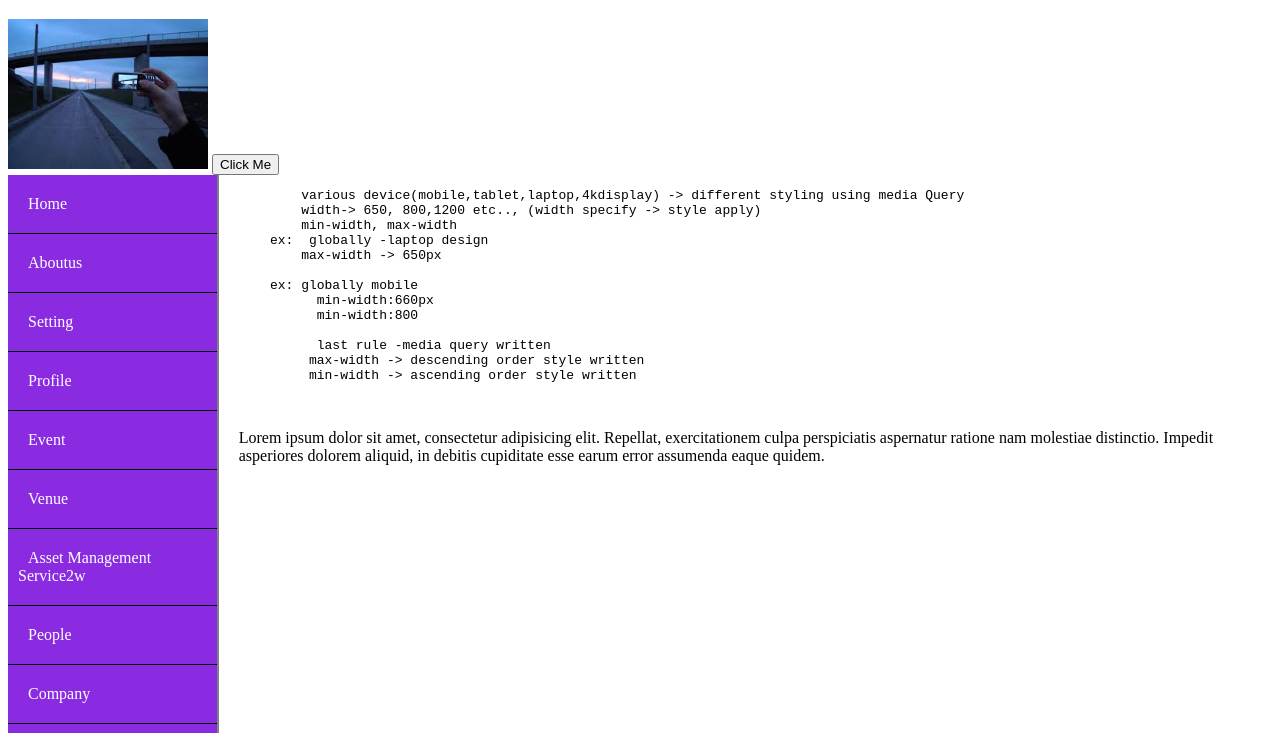
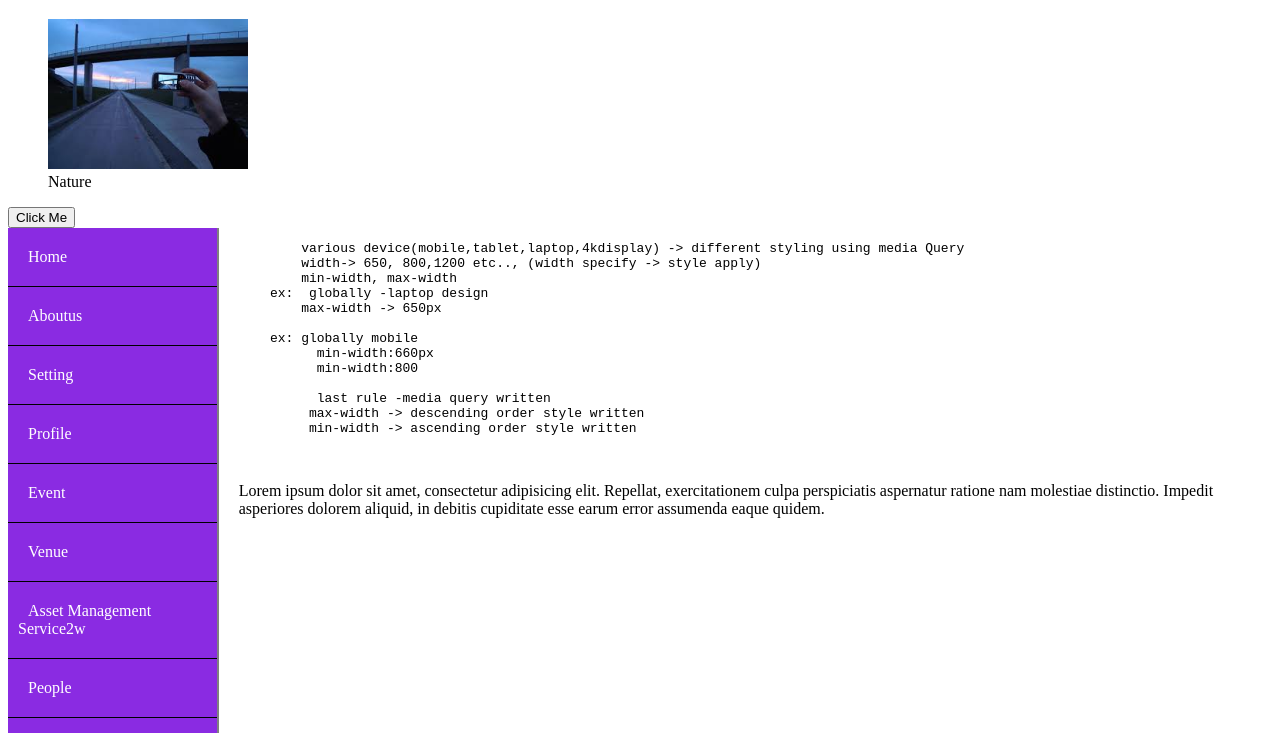
Before and after one commit to SriRanga3108/SampleProject, a plain HTML site: page index.html in a window 1280 px wide. Shown: the part 67-800 px from the top of the page. Drawn offline with Linux system fonts and the light colour scheme.

Commit message:
added figure tag in image

```diff
--- a/index.html
+++ b/index.html
@@ -8,7 +8,10 @@
 </head>
 <body>
     <h1>Media Query -Responsiveness</h1>
+    <figure>
     <img src="./images.jpg" width="200" />
+    <figcaption>Nature</figcaption>
+</figure>
     <button type="button" onclick="handleAlert()">Click Me</button>
     <main>
     <nav>
```
